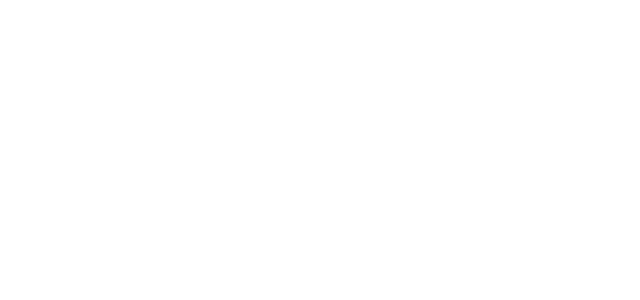
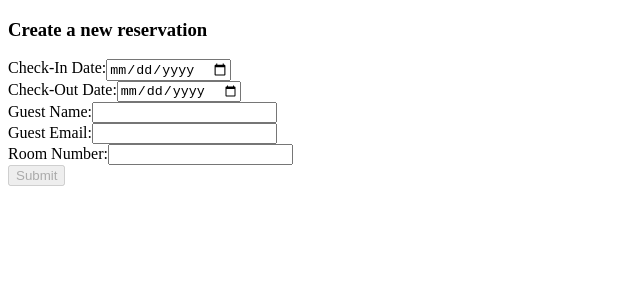
Before and after one commit to T14g/angular-hotel-app-crud, an Angular app: page /edit/1 in a window 1280 px wide. Before the commit this address led to /. Shown: the top 300 px of the page, without its empty margins (0-640 px from the left). Built offline with nearby package versions, Linux system fonts and the light colour scheme.

Commit message:
added edit functionality

```diff
--- a/src/app/app-routing.module.ts
+++ b/src/app/app-routing.module.ts
@@ -7,7 +7,8 @@
 const routes: Routes = [
   { path: "", component: HomeComponent },
   { path: "list", component: ReservationListComponent },
-  { path: "new", component: ReservationFormComponent }
+  { path: "new", component: ReservationFormComponent },
+  { path: "edit/:id", component: ReservationFormComponent },
 ];
 
 @NgModule({
--- a/src/app/reservation-form/reservation-form.component.ts
+++ b/src/app/reservation-form/reservation-form.component.ts
@@ -3,7 +3,7 @@
 import { OnInit } from '@angular/core';
 import { ReservationService } from '../reservation/reservation.service';
 import { Reservation } from '../models/reservation';
-import { Router } from '@angular/router';
+import { Router, ActivatedRoute } from '@angular/router';
 
 @Component({
   selector: 'app-reservation-form',
@@ -13,7 +13,11 @@
 export class ReservationFormComponent implements OnInit {
   reservationForm: FormGroup = new FormGroup({});
 
-  constructor(private formBuilder: FormBuilder, private reservationService: ReservationService, private router: Router) { }
+  constructor(
+    private formBuilder: FormBuilder,
+    private reservationService: ReservationService,
+    private router: Router,
+    private activatedRoute: ActivatedRoute) { }
 
   ngOnInit(): void {
     this.reservationForm = this.formBuilder.group({
@@ -23,13 +27,29 @@
       guestEmail: ['', [Validators.required, Validators.email]],
       roomNumber: ['', Validators.required],
     })
+
+    const id = this.activatedRoute.snapshot.paramMap.get('id');
+
+    if (id) {
+      const reservation = this.reservationService.getReservation(id);
+
+      if (reservation) {
+        this.reservationForm.patchValue(reservation);
+      }
+    }
   }
 
   onSubmit() {
     if (this.reservationForm.valid) {
       const reservation: Reservation = this.reservationForm.value;
-      this.reservationService.addReservation(reservation);
-      console.log(localStorage.getItem('reservations'));
+      const id = this.activatedRoute.snapshot.paramMap.get('id');
+
+      if(id){
+        this.reservationService.updateReservation(id, reservation);
+      }else {
+        this.reservationService.addReservation(reservation);
+      }
+
       this.router.navigate(['/list']);
     }
   }
--- a/src/app/reservation-list/reservation-list.component.html
+++ b/src/app/reservation-list/reservation-list.component.html
@@ -2,12 +2,14 @@
 
 <ul *ngIf="reservations.length; else noReservation">
     <li *ngFor="let reservation of reservations">
+        ID: {{reservation.id}}<br>
         Guest: {{reservation.guestName}}<br>
         Email: {{reservation.guestEmail}}<br>
         Room No: {{reservation.roomNumber}}<br>
         Check-In: {{reservation.checkInDate}}<br>
         Check-Out: {{reservation.checkOutDate}}
         <button (click)="deleteReservation(reservation.id)">Delete</button>
+        <button [routerLink]="['/edit', reservation.id]">Edit</button>
         <br>
     </li>
 </ul>
--- a/src/app/reservation/reservation.module.ts
+++ b/src/app/reservation/reservation.module.ts
@@ -3,7 +3,7 @@
 import { ReservationFormComponent } from '../reservation-form/reservation-form.component';
 import { ReservationListComponent } from '../reservation-list/reservation-list.component';
 import { FormsModule, ReactiveFormsModule } from '@angular/forms';
-
+import { RouterModule } from '@angular/router';
 
 @NgModule({
   declarations: [
@@ -13,7 +13,8 @@
   imports: [
     CommonModule,
     FormsModule,
-    ReactiveFormsModule
+    ReactiveFormsModule,
+    RouterModule
   ]
 })
 export class ReservationModule { }
--- a/src/app/reservation/reservation.service.ts
+++ b/src/app/reservation/reservation.service.ts
@@ -22,6 +22,7 @@
   }
 
   addReservation(reservation: Reservation) : void {
+    reservation.id = Date.now().toString();
     this.reservations.push(reservation);
     localStorage.setItem('reservations', JSON.stringify(this.reservations));
   }
@@ -32,8 +33,9 @@
     localStorage.setItem('reservations', JSON.stringify(this.reservations));
   }
 
-  updateReservation(updatedReservation: Reservation): void {
-    const index = this.reservations.findIndex(res => res.id === updatedReservation.id);
+  updateReservation(id: string , updatedReservation: Reservation): void {
+    const index = this.reservations.findIndex(res => res.id === id);
+    updatedReservation.id = id;
     this.reservations[index] = updatedReservation;
     localStorage.setItem('reservations', JSON.stringify(this.reservations));
   }
```
